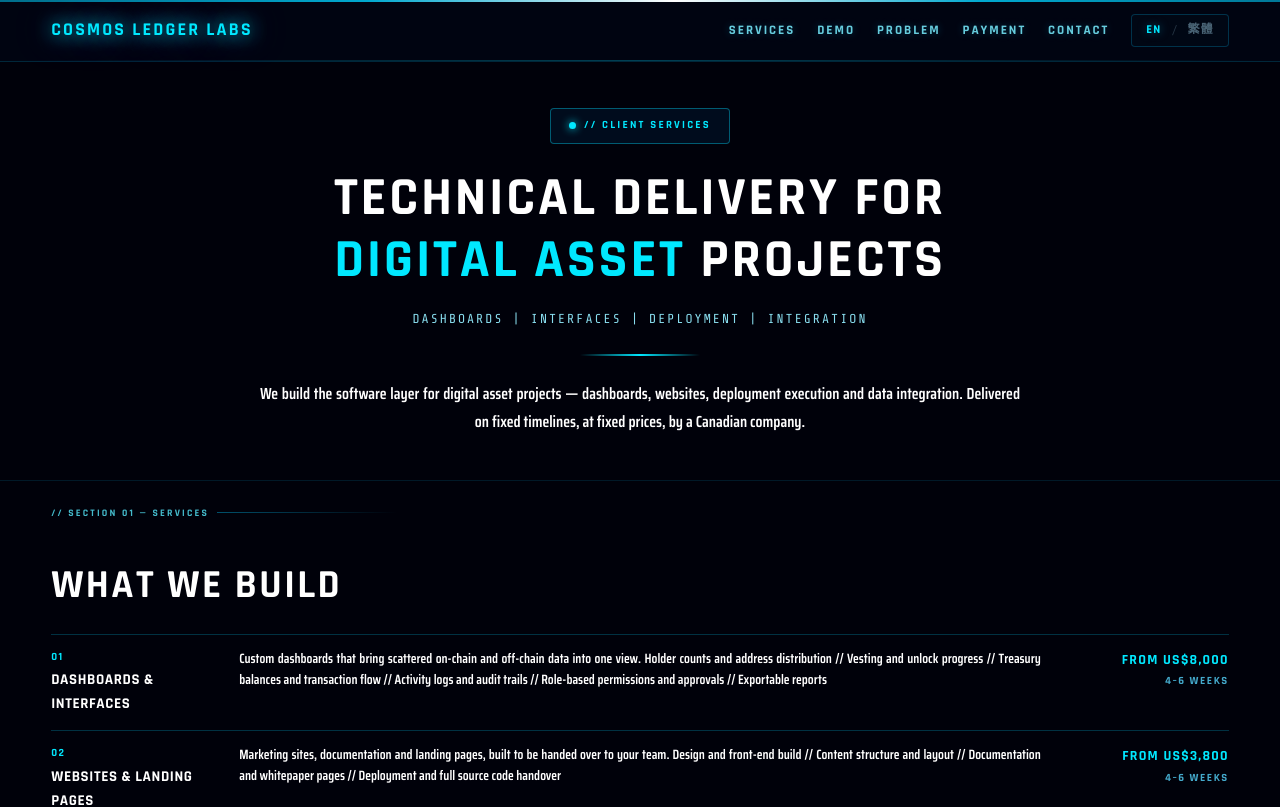
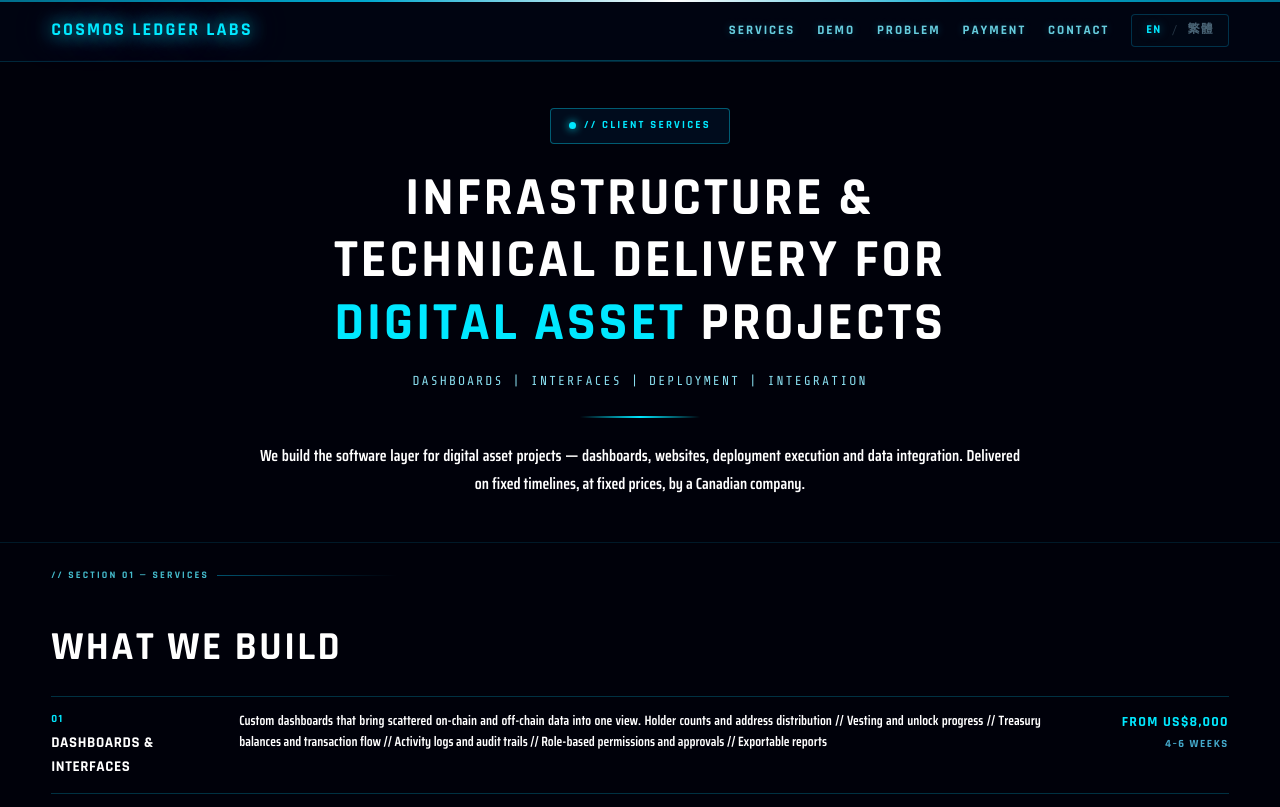
Before and after one commit to cosmosledgerlabs/cosmosledgerlabs-website, a Next.js app: page /services in a window 1280 px wide. Shown: the top 807 px of the page. Built offline with nearby package versions, Linux system fonts and the light colour scheme; no server answers.

Commit message:
Refactor service title rendering for localization

```diff
--- a/pages/services.js
+++ b/pages/services.js
@@ -372,12 +372,22 @@ export default function Services() {
               {t('services', 'badge', lang)}
             </div>
             <h1 className={styles.title}>
-              <span className={styles.tw}>{t('services', 'title1', lang)}</span>
-              <span className={styles.tw}>
-                <span className={styles.tc}>{t('services', 'title2a', lang)}</span>
-                {isZh ? '' : ' '}
-                {t('services', 'title2b', lang)}
-              </span>
+              {isZh ? (
+                <>
+                  <span className={styles.tw}>為<span className={styles.tc}>數位資產</span>專案提供</span>
+                  <span className={styles.tw}>基礎設施與技術交付</span>
+                </>
+              ) : (
+                <>
+                  <span className={styles.tw}>{t('services', 'title0', lang)}</span>
+                  <span className={styles.tw}>{t('services', 'title1', lang)}</span>
+                  <span className={styles.tw}>
+                    <span className={styles.tc}>{t('services', 'title2a', lang)}</span>
+                    {' '}
+                    {t('services', 'title2b', lang)}
+                  </span>
+                </>
+              )}
             </h1>
             <div className={styles.subline}>{t('services', 'subline', lang)}</div>
             <div className={styles.gl}></div>
```
